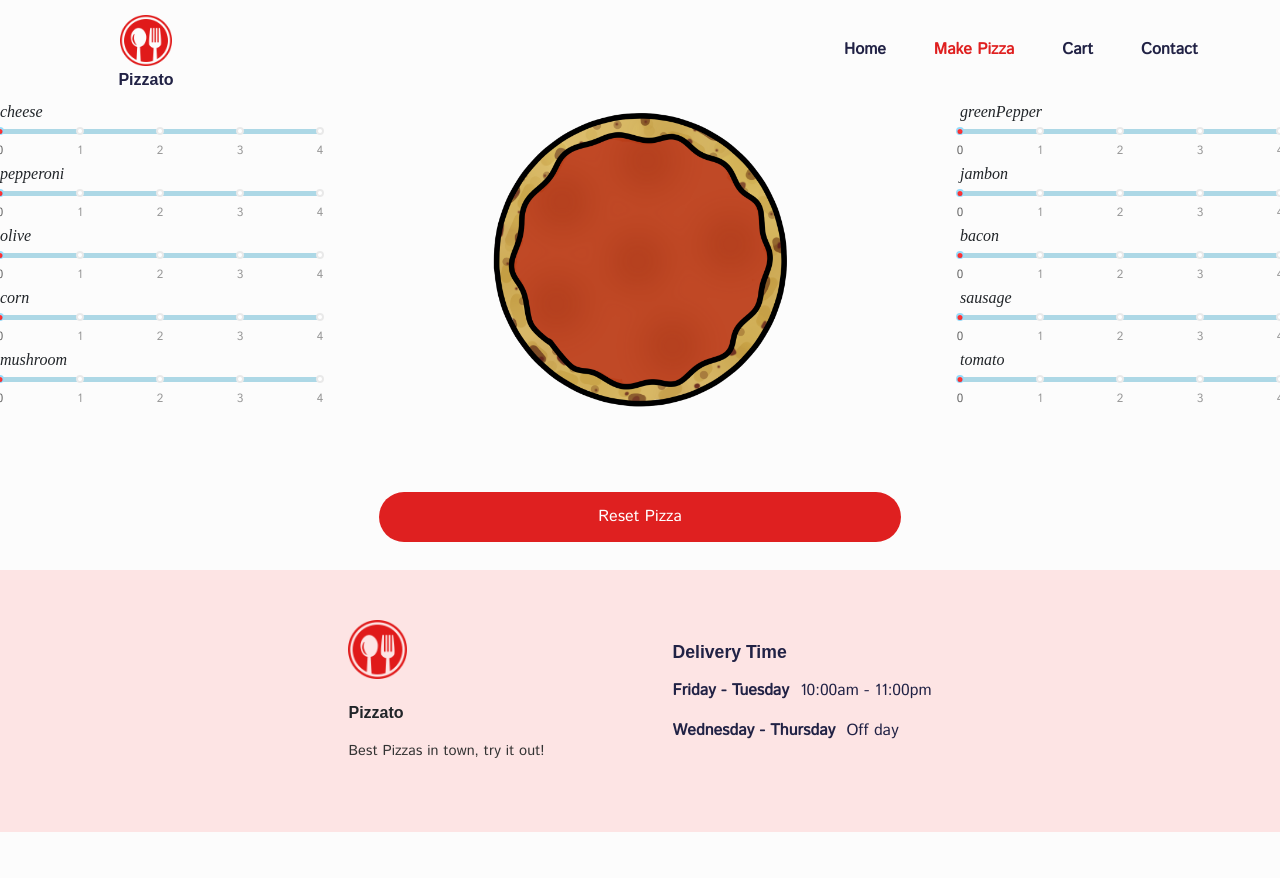
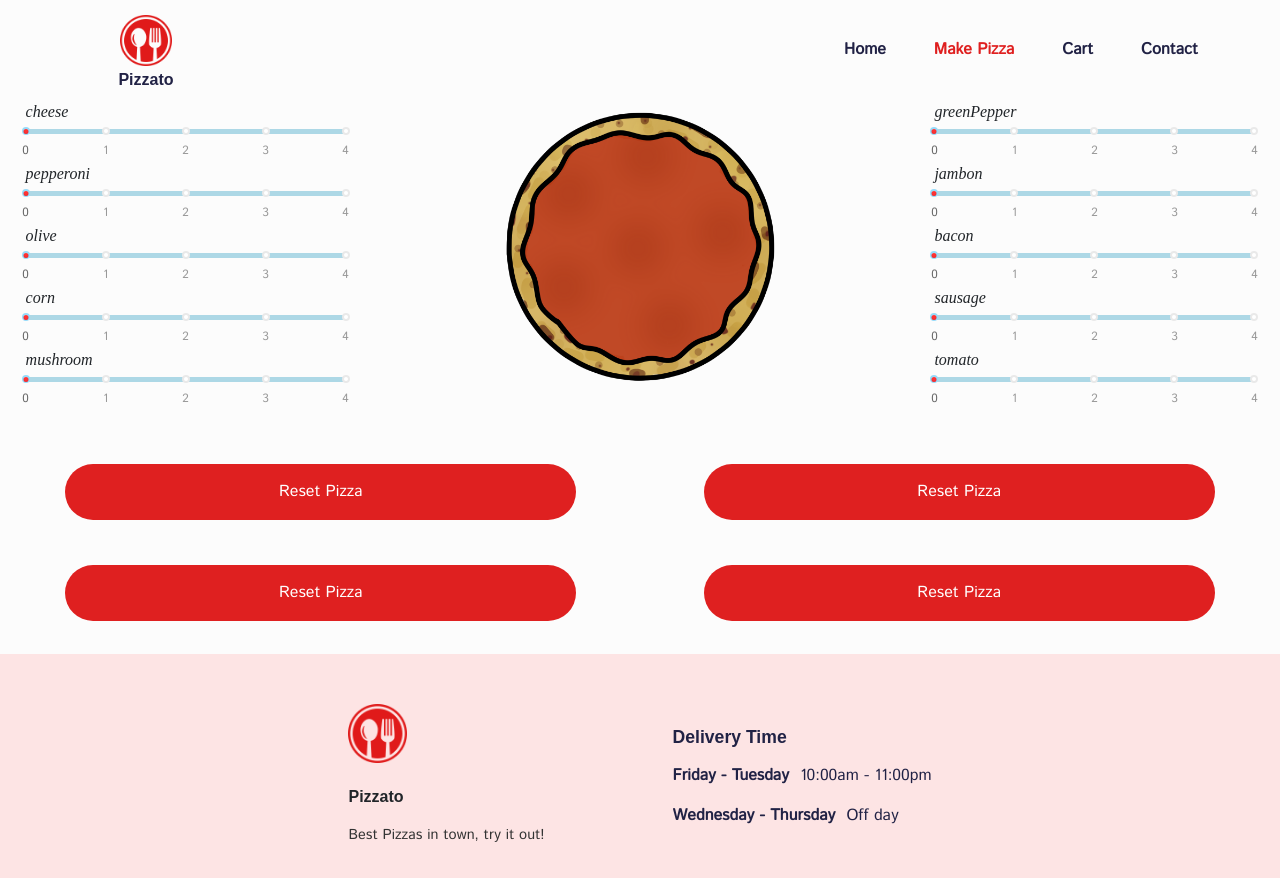
Before and after one commit to Ali-Sadeghi-Gh/web-project-front, a React (Create React App) app: page /makePizzas in a window 1280 px wide. Shown: the top 878 px of the page. Before the commit the page ends 832 px from the top, so only its background shows below. Built offline with nearby package versions, Linux system fonts and the light colour scheme; a web font is replaced by a local one.

Commit message:
slide margin and function buttons

```diff
--- a/src/components/build/reset.js
+++ b/src/components/build/reset.js
@@ -5,9 +5,22 @@ function Functions({resetToppings}) {
 
   return (
     <div className="functions">
+      <div className="left-functions">
         <button className="functions-reset" onClick={() => resetToppings()}>
           Reset Pizza
         </button>
+        <button className="functions-reset" onClick={() => resetToppings()}>
+          Reset Pizza
+        </button>
+      </div>
+      <div className="right-functions">
+        <button className="functions-reset" onClick={() => resetToppings()}>
+          Reset Pizza
+        </button>
+        <button className="functions-reset" onClick={() => resetToppings()}>
+          Reset Pizza
+        </button>
+      </div>
     </div>
   );
 };
--- a/src/styles/pizza.css
+++ b/src/styles/pizza.css
@@ -106,23 +106,32 @@
     background-color: green;
   }
 
+  .left-functions{
+    width: 50%;
+    float: left;
+  }
+
+  .right-functions{
+    width: 50%;
+    float: right;
+  }
 
 
   .functions {
     margin: auto;
-    width: 41vw;
-    min-width: 375px;
+    width: 100%;
     padding: 0.1rem;;
     display: flex;
+  }
 
-  }
 
   .functions-reset {
     border-radius: 100px;
     flex: 1;
     margin-top: 2%;
-    width: 50%;
+    width: 80%;
     margin-bottom: 5%;
+    margin-left: 10%;
     padding: 2.5%;
     background: #df2020;
   }
@@ -131,20 +140,22 @@
 
 .leftdiv {
     float: left;
+    margin-left: 2%;
     width: 25%;
-    height: 380px;
+    height: 350px;
 }
 
 .middlediv {
     float: left;
-    width: 50%;
-    height: 380px;
+    width: 46%;
+    height: 350px;
 }
 
 .rightdiv {
     float: right;
     width: 25%;
-    height: 380px;
+    margin-right: 2%;
+    height: 350px;
 }
 
 
```
